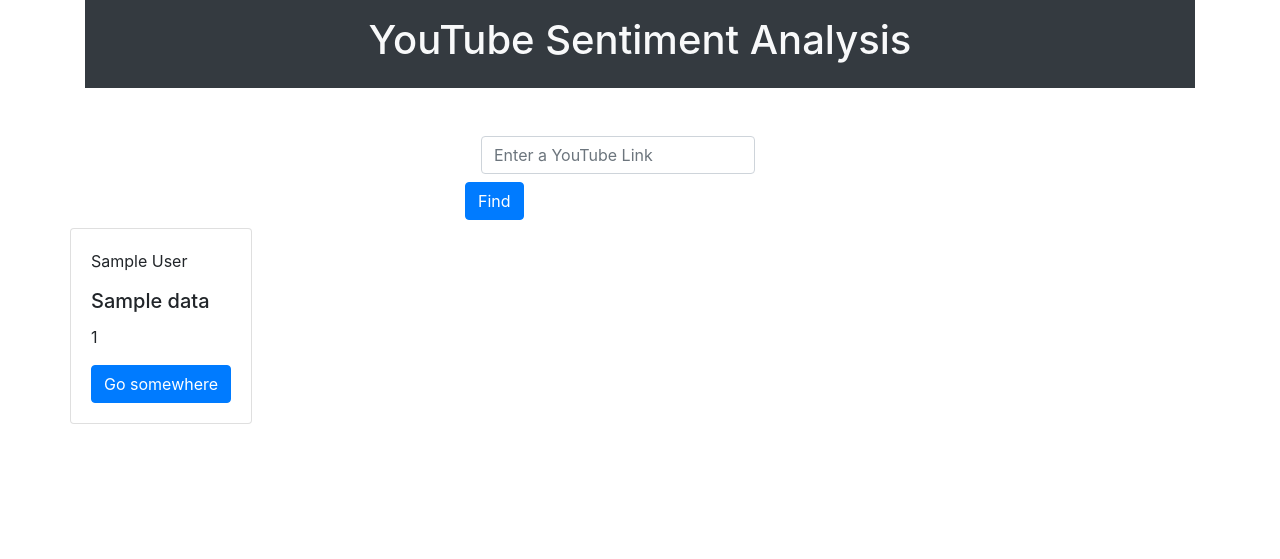
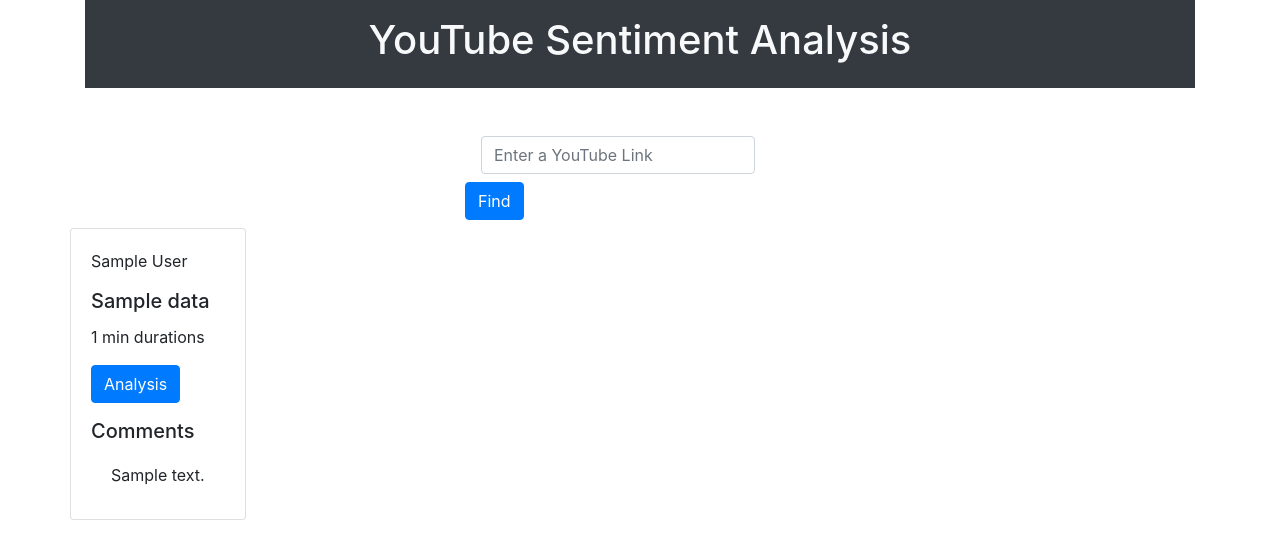
Before and after one commit to rkshaon/youtube-sentiment-analysis, a Django app: template youtube_sentiment/templates/index.html in a window 1280 px wide. Shown: the top 559 px of the page. Run offline with Django 4.2, Linux system fonts and the light colour scheme; tables that the repository leaves empty hold one stand-in row (values such as "Sample post"); the template is opened without the code that fills it: values that come from a table or form of the project are taken from there, most other values are stand-ins (such as "Sample title", 1, 10 or a date in 2020).

Commit message:
youtube - got comments - displayed

```diff
--- a/youtube_sentiment/templates/index.html
+++ b/youtube_sentiment/templates/index.html
@@ -14,7 +14,6 @@
                 {% csrf_token %}
                 <div class="form-group mx-sm-3 mb-2">
                     <label for="inputPassword2" class="sr-only">Password</label>
-                    <!-- <input name="link" type="text" class="form-control" id="inputPassword2" placeholder="Link paste here"> -->
                     {{ form.link }}
                 </div>
                 <button type="submit" class="btn btn-primary mb-2">Find</button>
@@ -24,15 +23,21 @@
     <div class="col-4"></div>
 </div>
 <div class="row">
-    <div class="card">
-        <div class="card-body">
-            <p class="card-text">{{ data.author}}</p>
-            <h5 class="card-title">{{ data.title }}</h5>
-            <p class="card-text">
-                {{ data.length }}
-            </p>
-            <a href="#" class="btn btn-primary">Go somewhere</a>
+    {% if data.comments %}
+        <div class="card">
+            <div class="card-body">
+                <p class="card-text">{{ data.author}}</p>
+                <h5 class="card-title">{{ data.title }}</h5>
+                <p class="card-text">{{ data.length }} min durations</p>
+                <a href="#" class="btn btn-primary mb-3">Analysis</a>
+                <h5>Comments</h5>
+                <ul class="list-group list-group-flush">
+                    {% for comment in data.comments %}
+                        <li class="list-group-item">{{ comment }}</li>
+                    {% endfor %}
+                </ul>
+            </div>
         </div>
-    </div>
+    {% endif %}
 </div>
 {% endblock %}
```
Also changed, not shown: youtube/utility.py (added, +9 -0 lines), youtube/views.py (+40 -1 lines).
